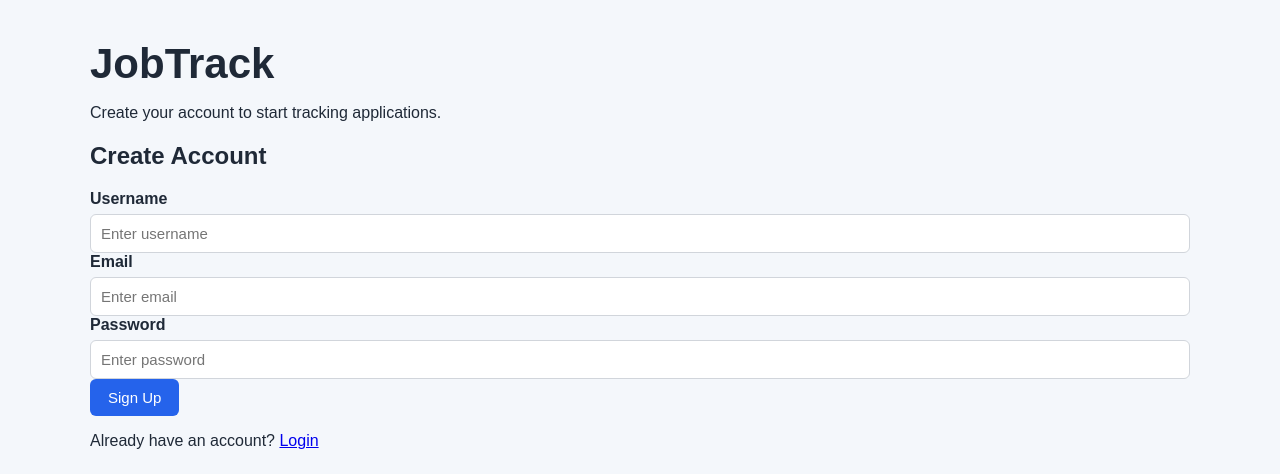
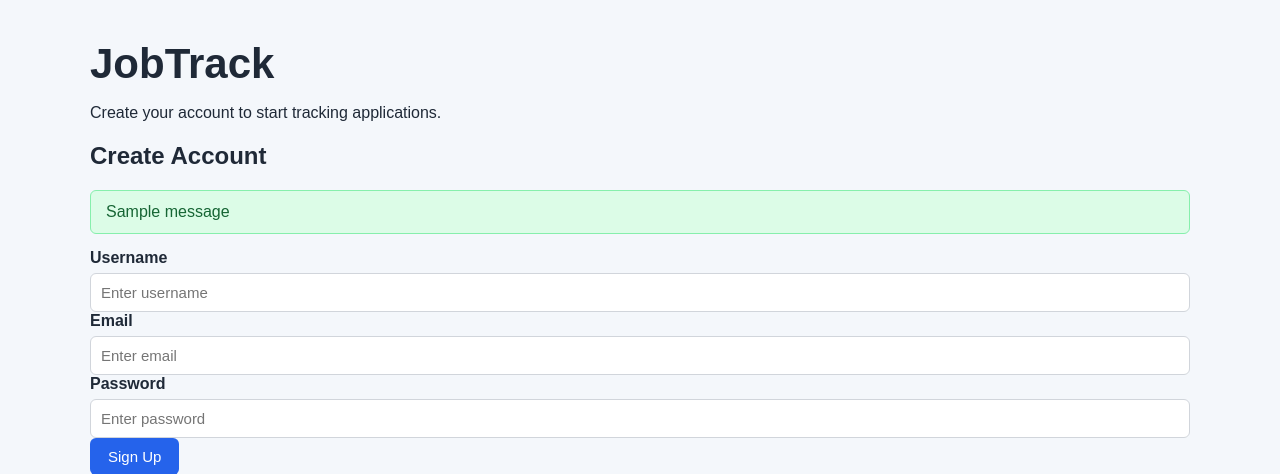
Before and after one commit to Vivek-Kumar-07/JobTrack, a Flask app: page /signup in a window 1280 px wide. Shown: the top 474 px of the page. Run offline with Flask 3, Linux system fonts and the light colour scheme; one stand-in notice (Sample message) is shown.

Commit message:
Phase 3 polish complete

```diff
--- a/app.py
+++ b/app.py
@@ -1,4 +1,4 @@
-from flask import Flask, render_template, request, redirect, session
+from flask import Flask, render_template, request, redirect, session, flash
 import sqlite3
 from datetime import date
 from werkzeug.security import generate_password_hash, check_password_hash
@@ -42,9 +42,12 @@ def signup():
 
             conn.close()
 
-            return "Username or email already exists."
+            flash("Username or email already exists.", "error")
+            return redirect("/signup")
 
         conn.close()
+
+        flash("Account created successfully! Please login.", "success")
 
         return redirect("/login")
 
@@ -75,7 +78,8 @@ def login():
 
             return redirect("/")
 
-        return "Invalid email or password."
+        flash("Invalid email or password.", "error")
+        return redirect("/login")
 
     return render_template("login.html")
 
@@ -186,6 +190,10 @@ def edit_application(id):
     """,
     (id, session["user_id"])
     ).fetchone()
+
+    if application is None:
+        conn.close()
+        return "Application not found.", 404
 
     conn.close()
 
--- a/static/style.css
+++ b/static/style.css
@@ -646,3 +646,24 @@ textarea {
     color: #6b7280;
     font-size: 14px;
 }
+
+/* Flash Messages */
+
+.flash {
+    padding: 12px 15px;
+    margin: 15px 0;
+    border-radius: 6px;
+    font-weight: 500;
+}
+
+.flash.success {
+    background-color: #dcfce7;
+    color: #166534;
+    border: 1px solid #86efac;
+}
+
+.flash.error {
+    background-color: #fee2e2;
+    color: #991b1b;
+    border: 1px solid #fca5a5;
+}
--- a/templates/signup.html
+++ b/templates/signup.html
@@ -18,6 +18,18 @@
         <p>Create your account to start tracking applications.</p>
 
         <h2>Create Account</h2>
+
+        {% with messages = get_flashed_messages(with_categories=true) %}
+
+           {% for category, message in messages %}
+
+                <p class="flash {{ category }}">
+                   {{ message }}
+                </p>
+
+            {% endfor %}
+
+        {% endwith %}
 
         <form method="POST">
 
```
Also changed, not shown: templates/details.html (+7 -0 lines), templates/edit.html (+20 -0 lines), templates/login.html (+12 -0 lines), templates/notes.html (+22 -0 lines).
